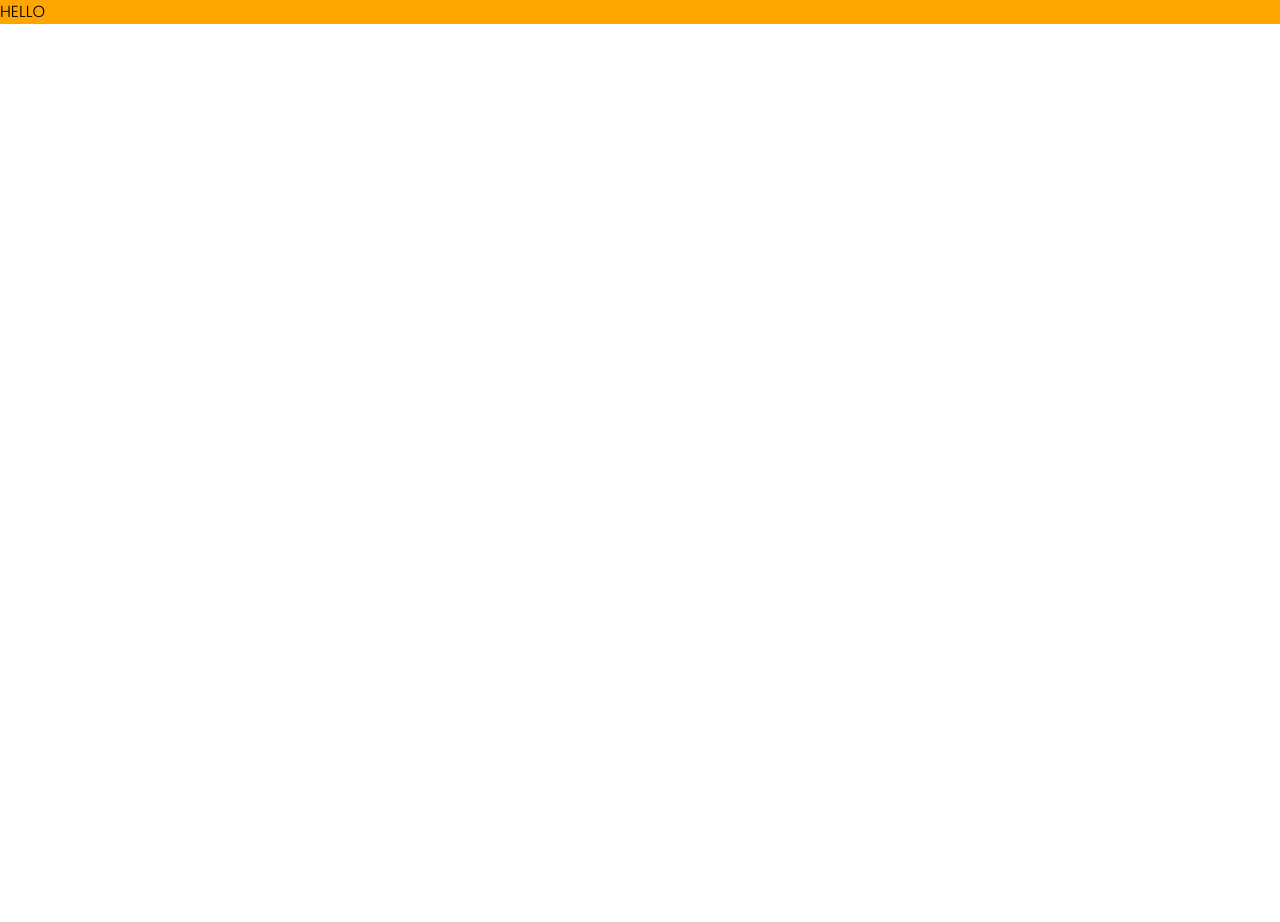
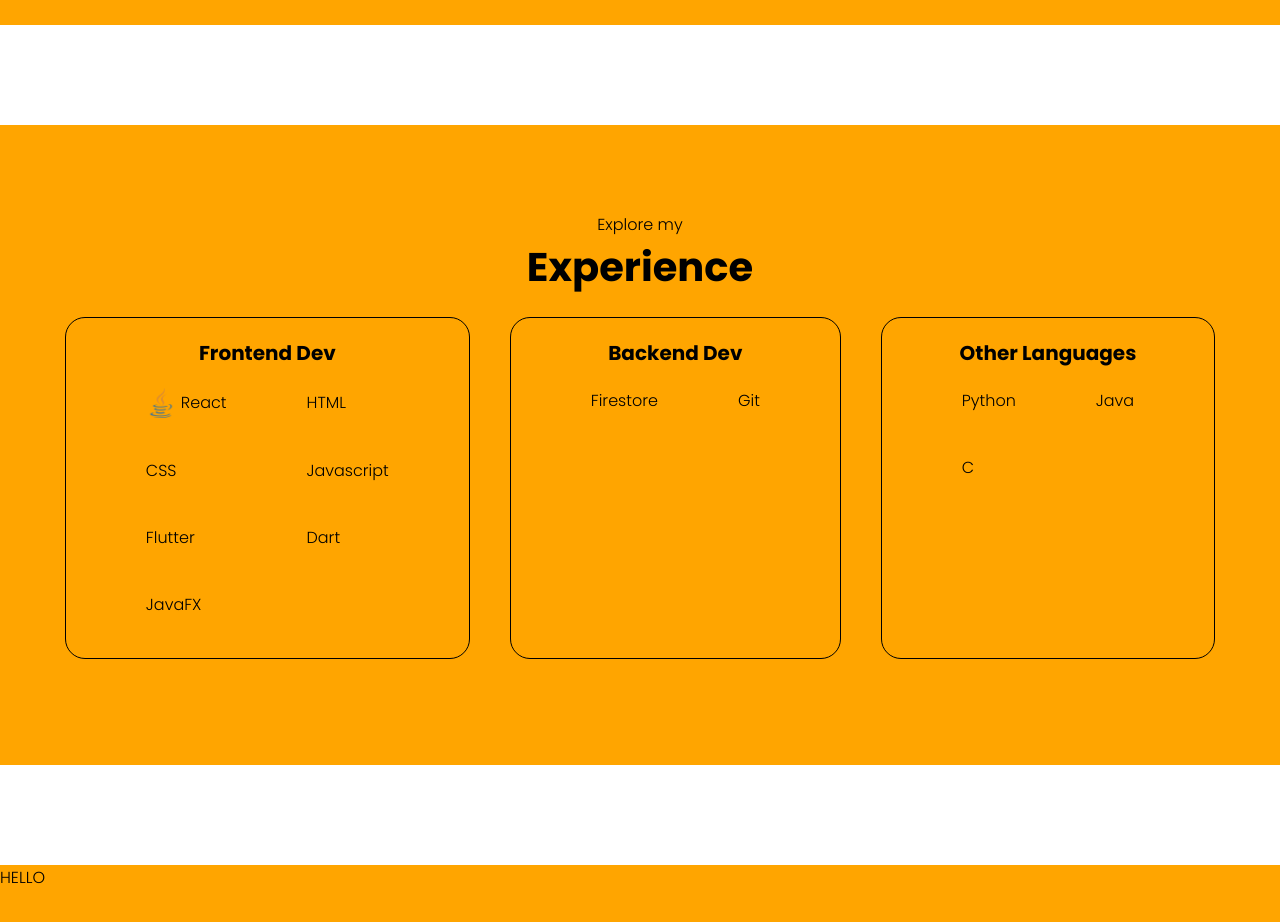
Before and after one commit to gavin331/personal-website, a React (Vite) app in the folder personal website/: page / in a window 1280 px wide. Shown: the part 1540-2462 px from the top of the page. Before the commit the page ends 1664 px from the top, so only its background shows below. Built offline with nearby package versions, Linux system fonts and the light colour scheme.

Commit message:
Add incomplete experience section

```diff
--- a/personal website/src/AboutMe.jsx
+++ b/personal website/src/AboutMe.jsx
@@ -12,13 +12,13 @@ function AboutMe() {
                     <div className="right-half-content">
                         <div className='boxes'>
                             <div className="box">
-                                <p className='experience'>Experience</p>
+                                <p className='box-title'>Experience</p>
                                 <p>2 years</p>
                                 <p>Full stack development</p>
                             </div>
 
                             <div className="box">
-                                <p className='education'>Education</p>
+                                <p className='box-title'>Education</p>
                                 <p>Bachelor in Computer Science</p>
                                 <p>Software Engin and Cyber</p>
                             </div>
--- a/personal website/src/App.jsx
+++ b/personal website/src/App.jsx
@@ -1,6 +1,7 @@
 import Header from './Header.jsx'
 import IntroContent from './IntroContent.jsx'
 import AboutMe from './AboutMe.jsx'
+import Experience from './Experience.jsx'
 
 function App() {
 	return (
@@ -8,6 +9,7 @@ function App() {
 		<Header/>
 		<IntroContent/>
 		<AboutMe/>
+		<Experience/>
 		<section>HELLO</section>
 		<section>HELLO</section>
 		<section>HELLO</section>
--- /dev/null
+++ b/personal website/src/Experience.jsx
@@ -0,0 +1,55 @@
+import '/src/css/Experience.css';
+
+
+function Experience() {
+    return(
+        <>
+            <section className="experience">
+                <p>Explore my</p>
+                <h1 className='experience-text'>Experience</h1>
+                <div className='about-me-content'>
+                    <div>
+                        <div className='boxes'>
+                            <div className="box">
+                                <p className='box-title'>Frontend Dev</p>
+                                <div className='grid-container'>
+                                    <div className='grid-item'>
+                                        <img className="grid-item-logo" src="/src/assets/java.png" alt="java logo"></img>
+                                        <p>React</p>
+                                    </div>
+                                    <div className='grid-item'>HTML</div>
+                                    <div className='grid-item'>CSS</div>
+                                    <div className='grid-item'>Javascript</div>
+                                    <div className='grid-item'>Flutter</div>
+                                    <div className='grid-item'>Dart</div>
+                                    <div className='grid-item'>JavaFX</div>
+                                </div>
+
+                            </div>
+
+                            <div className="box">
+                                <p className='box-title'>Backend Dev</p>
+                                <div className='grid-container'>
+                                    <div className='grid-item'>Firestore</div>
+                                    <div className='grid-item'>Git</div>
+                                </div>
+                            </div>
+
+                            <div className="box">
+                                <p className='box-title'>Other Languages</p>
+                                <div className='grid-container'>
+                                    <div className='grid-item'>Python</div>
+                                    <div className='grid-item'>Java</div>
+                                    <div className='grid-item'>C</div>
+                                </div>
+                            </div>
+                        </div>
+
+                    </div>
+                </div>
+            </section>
+        </>
+    )
+}
+
+export default Experience
--- a/personal website/src/css/AboutMe.css
+++ b/personal website/src/css/AboutMe.css
@@ -1,5 +1,8 @@
 .about-me {
+    display: flex;
+    flex-direction: column;
 	text-align: center;
+    justify-content: center;
 }
 
 .about-me-text {
@@ -21,7 +24,7 @@
 .boxes {
     display: flex;
     justify-content: center;
-    align-items: center;
+    align-items: stretch;
 }
 
 .box {
@@ -29,13 +32,14 @@
     border: 1px solid black;
     border-radius: 20px;
     padding: 20px 40px;
+    flex: 1
 }
 
 .text-box {
     text-align: left;
 }
 
-.education, .experience {
+.box-title {
     font-size: 20px;
     font-weight: bold;
 }
--- /dev/null
+++ b/personal website/src/css/Experience.css
@@ -0,0 +1,32 @@
+.experience {
+	display: flex;
+    flex-direction: column;
+	text-align: center;
+    justify-content: center;
+}
+
+.experience-text {
+    font-weight: bold;
+    font-size: 40px;
+}
+
+.grid-container {
+    display: inline-grid;
+    grid-template-columns: auto auto;
+    grid-template-rows: min-content;
+    min-height: 270px;
+}
+
+.grid-item {
+    display: flex;
+    flex-direction: row;
+    margin: 20px 40px;
+    max-height: 30px;
+    align-items: center;
+}
+
+.grid-item-logo {
+    width: 30px;
+    height: 30px;
+    margin-right: 5px;
+}
--- a/personal website/src/css/index.css
+++ b/personal website/src/css/index.css
@@ -12,4 +12,5 @@ section {
 	margin-top: 100px;
 	margin-bottom: 100px;
 	background-color: orange;
+	height: 80vh;
 }
```
Also changed, not shown: personal website/src/assets/java.png (added).
